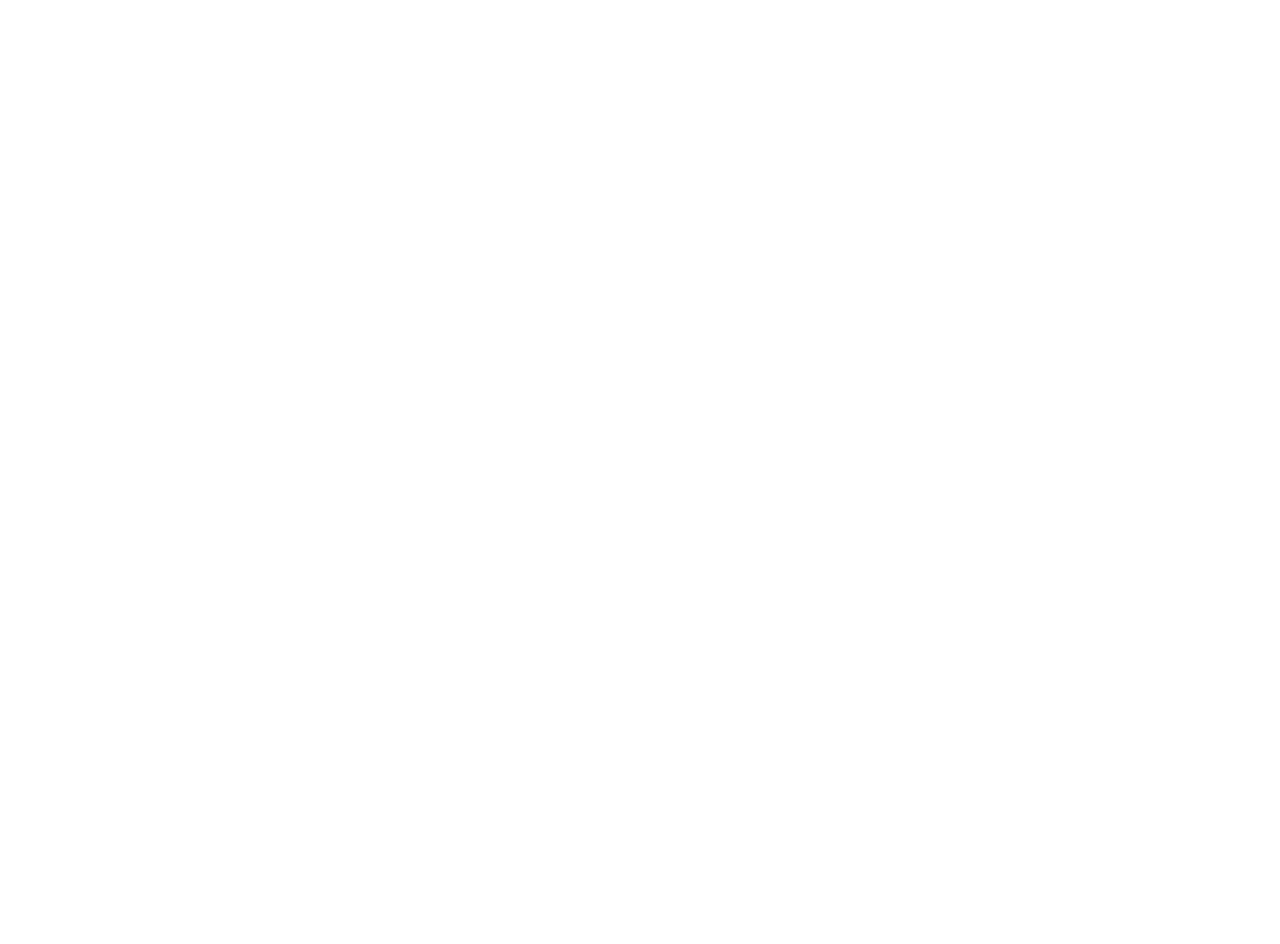
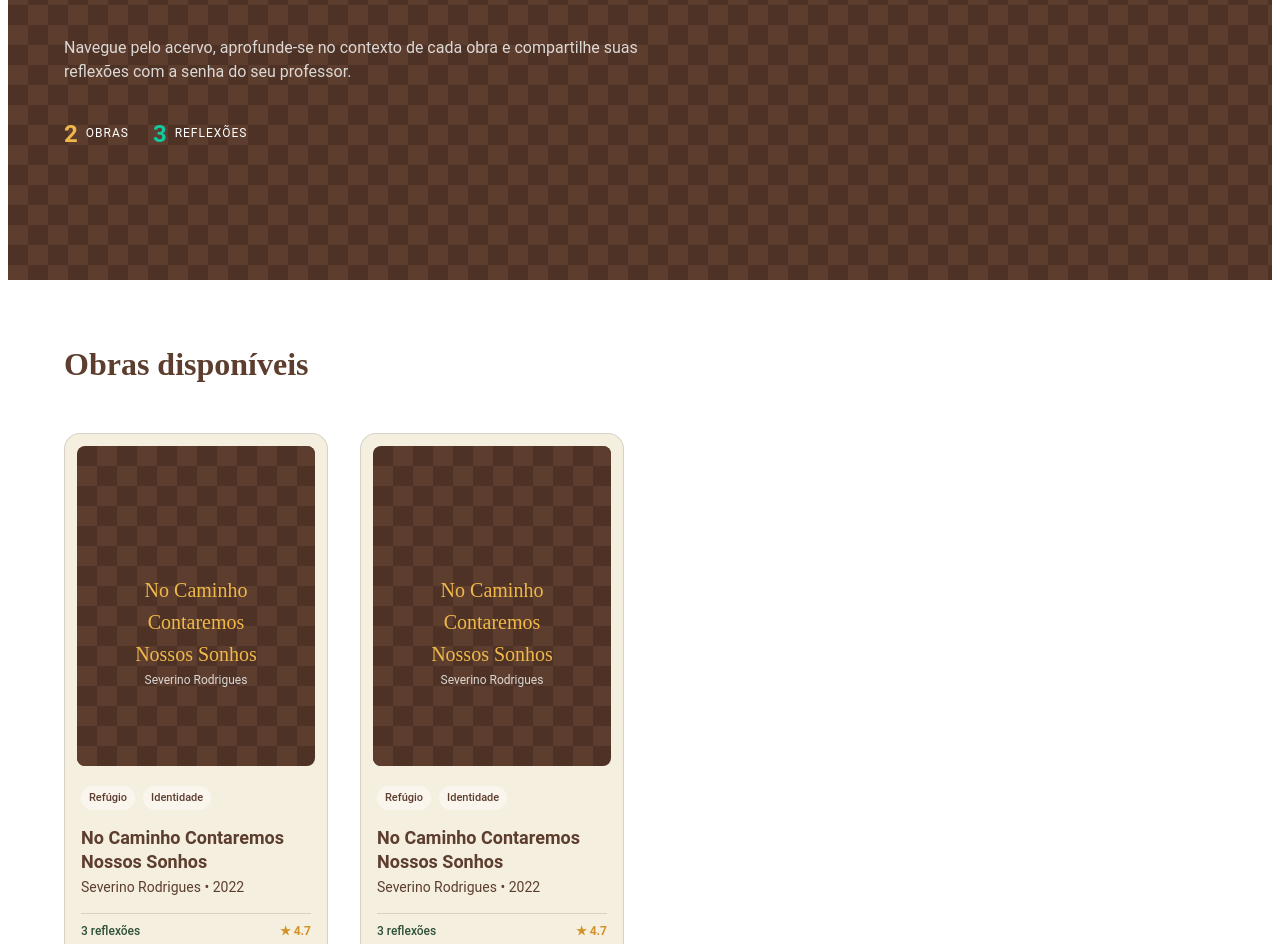
Before and after one commit to lilianfrontdev/HubLiterario, a React (Vite) app: page /obras in a window 1280 px wide. Before the commit this address had no page. Shown: the part 348-1292 px from the top of the page. Before the commit the page ends 800 px from the top, so only its background shows below. Built offline with nearby package versions, Linux system fonts and the light colour scheme.

Commit message:
feat: create CollectionPage and components

```diff
--- a/src/App.tsx
+++ b/src/App.tsx
@@ -3,6 +3,7 @@
 import theme from "./theme";
 import Home from "./pages/Home";
 import MainHeader from "./components/MainHeader";
+import CollectionPage from "./pages/Collection";
 
 function App() {
   return (
@@ -11,6 +12,7 @@
         <Routes>
           <Route element={<MainHeader/>}>
             <Route path="/" element={<Home />} />
+            <Route path="/obras" element={<CollectionPage />} />
           </Route>
         </Routes>
       </BrowserRouter>
--- /dev/null
+++ b/src/pages/Collection/components/BookCard.tsx
@@ -0,0 +1,71 @@
+import { Card, CardContent, Box, Typography, Chip, CardActionArea } from "@mui/material";
+import { Link } from "react-router-dom";
+import BannerPattern from "../../../components/BannerPattern";
+
+interface BookCardProps {
+  id: string;
+  title: string;
+  author: string;
+  year: number;
+  tags: string[];
+  reflectionsCount: number;
+  rating: number;
+}
+
+function BookCard({ id, title, author, year, tags, reflectionsCount, rating }: BookCardProps) {
+  return (
+    <Card
+      elevation={0}
+      sx={{
+        borderRadius: 4,
+        border: "1px solid",
+        borderColor: "divider",
+        transition: "transform 0.2s",
+        "&:hover": { transform: "translateY(-4px)" }
+      }}
+    >
+      <CardActionArea component={Link} to={`/obras/${id}`}>
+        <Box sx={{ p: 1.5 }}>
+          <Box sx={{ height: 320, borderRadius: 2, overflow: "hidden", position: "relative" }}>
+             <BannerPattern>
+                <Box sx={{ py: 4 }}>
+                   <Typography variant="h6" sx={{ color: "#F0B84A", fontFamily: '"Cormorant Garamond", serif', fontSize: 20 }}>
+                     {title}
+                   </Typography>
+                   <Typography variant="caption" sx={{ color: "white", opacity: 0.8 }}>
+                     {author}
+                   </Typography>
+                </Box>
+             </BannerPattern>
+          </Box>
+        </Box>
+
+        <CardContent sx={{ pt: 1 }}>
+          <Box sx={{ display: "flex", gap: 1, flexWrap: "wrap", mb: 2 }}>
+            {tags.map(tag => (
+              <Chip key={tag} label={tag} size="small" sx={{ bgcolor: "#FAF6EE", color: "#5C3D2E", fontWeight: 500, fontSize: 11 }} />
+            ))}
+          </Box>
+
+          <Typography variant="h6" sx={{ fontWeight: 600, fontSize: 18, lineHeight: 1.3, mb: 0.5, color: "primary.main" }}>
+            {title}
+          </Typography>
+          <Typography variant="body2" color="text.secondary" sx={{ mb: 2 }}>
+            {author} • {year}
+          </Typography>
+
+          <Box sx={{ display: "flex", justifyContent: "space-between", alignItems: "center", pt: 1, borderTop: "1px solid", borderColor: "divider" }}>
+             <Typography variant="caption" sx={{ fontWeight: 500, color: "text.secondary" }}>
+               {reflectionsCount} reflexões
+             </Typography>
+             <Box sx={{ display: "flex", alignItems: "center", gap: 0.5 }}>
+                <Typography variant="caption" sx={{ fontWeight: 700, color: "#D4922A" }}>★ {rating}</Typography>
+             </Box>
+          </Box>
+        </CardContent>
+      </CardActionArea>
+    </Card>
+  );
+}
+
+export default BookCard;
--- /dev/null
+++ b/src/pages/Collection/index.tsx
@@ -0,0 +1,96 @@
+import { Container, Grid, Box, Typography } from "@mui/material";
+import BannerPattern from "../../components/BannerPattern";
+import BannerTag from "../../components/BannerTag";
+import Title from "../../components/Title";
+import BookCard from "./components/BookCard";
+import Subtitle from "../../components/Subtitle";
+
+const BOOKS_MOCK = [
+  {
+    id: "1",
+    title: "No Caminho Contaremos Nossos Sonhos",
+    author: "Severino Rodrigues",
+    year: 2022,
+    tags: ["Refúgio", "Identidade"],
+    reflectionsCount: 3,
+    rating: 4.7,
+  },
+  {
+    id: "2",
+    title: "No Caminho Contaremos Nossos Sonhos",
+    author: "Severino Rodrigues",
+    year: 2022,
+    tags: ["Refúgio", "Identidade"],
+    reflectionsCount: 3,
+    rating: 4.7,
+  },
+];
+
+function CollectionPage() {
+  return (
+    <Box>
+      <BannerPattern maxWidth="lg">
+        <Box sx={{ textAlign: "left", py: { xs: 2, md: 4 } }}>
+          <BannerTag variant="light">Acervo Literário</BannerTag>
+          <Title text="Explore as" highlightText="obras do Hub" />
+          <Typography
+            sx={{ color: "white", opacity: 0.8, maxWidth: 600, mb: 4 }}
+          >
+            Navegue pelo acervo, aprofunde-se no contexto de cada obra e
+            compartilhe suas reflexões com a senha do seu professor.
+          </Typography>
+
+          <Box sx={{ display: "flex", gap: 3 }}>
+            <Box sx={{ display: "flex", alignItems: "center", gap: 1 }}>
+              <Typography
+                sx={{ color: "#F0B84A", fontWeight: 700, fontSize: 24 }}
+              >
+                2
+              </Typography>
+              <Typography
+                variant="caption"
+                sx={{
+                  color: "white",
+                  textTransform: "uppercase",
+                  letterSpacing: 1,
+                }}
+              >
+                obras
+              </Typography>
+            </Box>
+            <Box sx={{ display: "flex", alignItems: "center", gap: 1 }}>
+              <Typography
+                sx={{ color: "#11CAA0", fontWeight: 700, fontSize: 24 }}
+              >
+                3
+              </Typography>
+              <Typography
+                variant="caption"
+                sx={{
+                  color: "white",
+                  textTransform: "uppercase",
+                  letterSpacing: 1,
+                }}
+              >
+                reflexões
+              </Typography>
+            </Box>
+          </Box>
+        </Box>
+      </BannerPattern>
+
+      <Container maxWidth="lg" sx={{ py: 8 }}>
+        <Subtitle>Obras disponíveis</Subtitle>
+        <Grid container spacing={4}>
+          {BOOKS_MOCK.map((book) => (
+            <Grid key={book.id} size={{ xs: 12, sm: 6, md: 4, lg: 3 }}>
+              <BookCard {...book} />
+            </Grid>
+          ))}
+        </Grid>
+      </Container>
+    </Box>
+  );
+}
+
+export default CollectionPage;
--- a/src/pages/Home/index.tsx
+++ b/src/pages/Home/index.tsx
@@ -60,7 +60,7 @@
       </BannerPattern>
 
       <Container maxWidth="lg" sx={{ py: { xs: "4rem", md: "6rem" }, px: { xs: 2, sm: 3 } }}>
-        <Grid container spacing={{ xs: 3, md: 4 }} alignItems="center">
+        <Grid container spacing={{ xs: 3, md: 4 }}>
           <Grid size={{ xs: 12, md: 7 }}>
             <BannerTag variant="dark">Sobre o Projeto</BannerTag>
             <Subtitle align="left" variant="dark">
```
